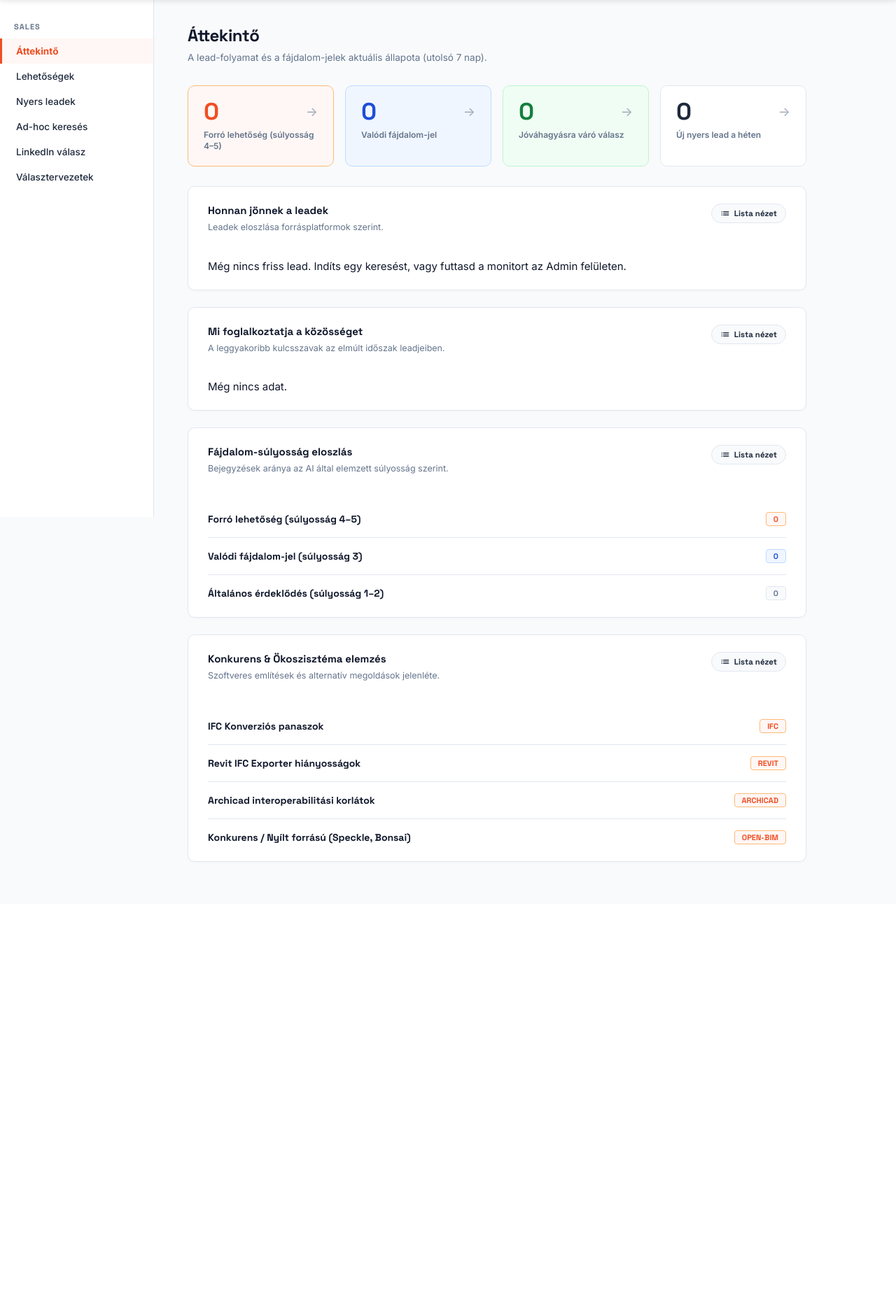
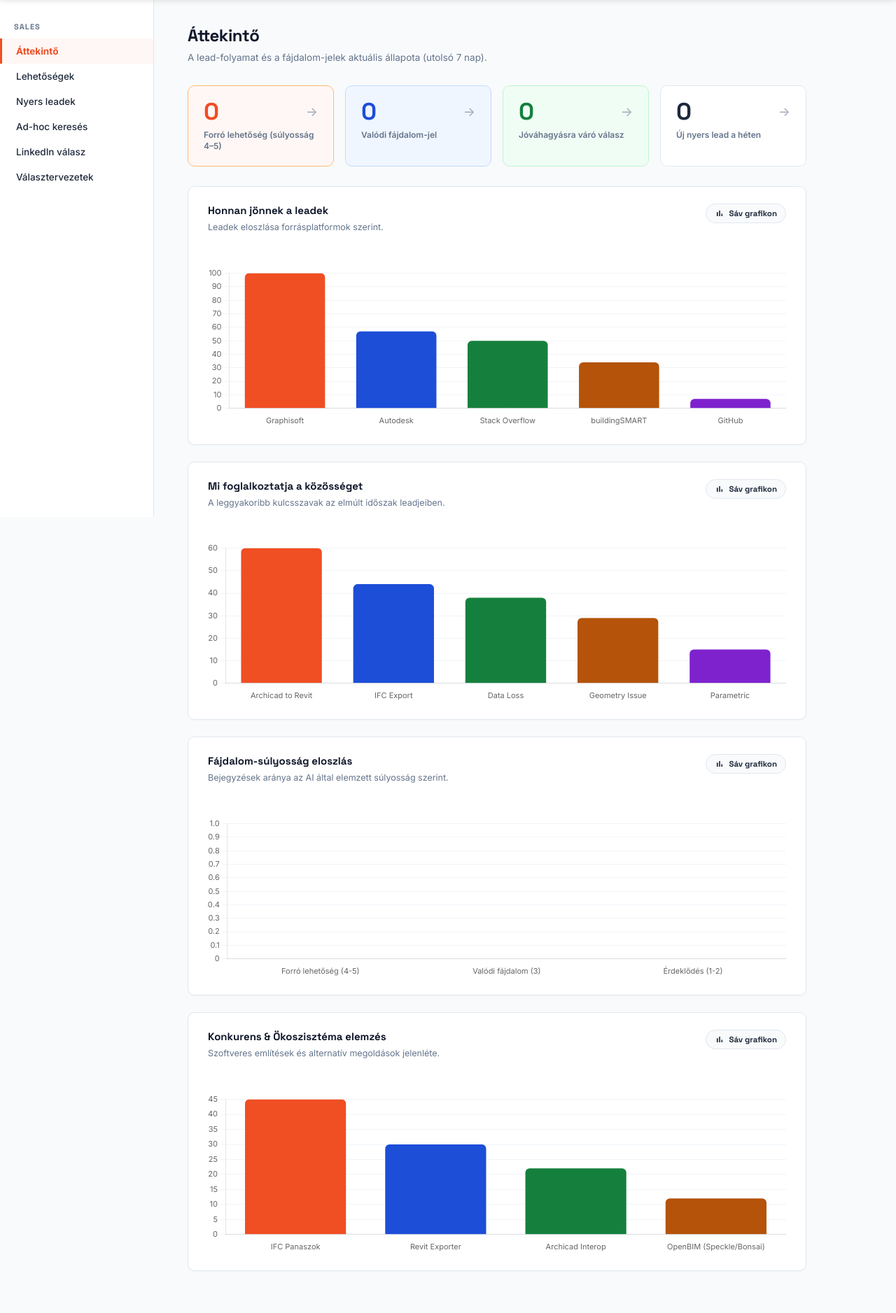
Before and after one commit to Zolkapoczai/nodumonitor, a Flask app: page / in a window 1280 px wide. Shown: the part 61-1938 px from the top of the page at 70% size. Before the commit the page ends 1293 px from the top, so only its background shows below. Run offline with Flask 3, Linux system fonts and the light colour scheme; data that the repository does not hold is empty.

Commit message:
feat: Set Bar Chart as default view for all 4 dashboard report cards

```diff
--- a/ui/templates/dashboard.html
+++ b/ui/templates/dashboard.html
@@ -69,13 +69,13 @@
             <div class="card-title">Honnan jönnek a leadek</div>
             <div class="card-desc">Leadek eloszlása forrásplatformok szerint.</div>
           </div>
-          <button class="view-toggle-btn" onclick="cycleReportView('platforms')" id="btn-view-platforms" title="Kattints a nézet váltásához (Lista ➔ Sáv ➔ Kör)">
-            <svg class="view-icon" viewBox="0 0 24 24"><path d="M3 13h2v-2H3v2zm0 4h2v-2H3v2zm0-8h2V7H3v2zm4 4h14v-2H7v2zm0 4h14v-2H7v2zM7 7v2h14V7H7z"/></svg>
-            <span id="lbl-view-platforms">Lista nézet</span>
+          <button class="view-toggle-btn" onclick="cycleReportView('platforms')" id="btn-view-platforms" title="Kattints a nézet váltásához (Sáv ➔ Kör ➔ Lista)">
+            <svg class="view-icon" viewBox="0 0 24 24"><path d="M5 9.2h3V19H5zM10.6 5h2.8v14h-2.8zm5.6 8H19v6h-2.8z"/></svg>
+            <span id="lbl-view-platforms">Sáv grafikon</span>
           </button>
         </div>
 
-        <div id="view-list-platforms" class="report-view-container active">
+        <div id="view-list-platforms" class="report-view-container">
           {% if stats.by_platform %}
             {% for p in stats.by_platform %}
             <div class="run-row">
@@ -88,7 +88,7 @@
           {% endif %}
         </div>
 
-        <div id="view-bar-platforms" class="report-view-container">
+        <div id="view-bar-platforms" class="report-view-container active">
           <div class="chart-wrapper"><canvas id="chart-bar-platforms"></canvas></div>
         </div>
 
@@ -104,13 +104,13 @@
             <div class="card-title">Mi foglalkoztatja a közösséget</div>
             <div class="card-desc">A leggyakoribb kulcsszavak az elmúlt időszak leadjeiben.</div>
           </div>
-          <button class="view-toggle-btn" onclick="cycleReportView('keywords')" id="btn-view-keywords" title="Kattints a nézet váltásához (Lista ➔ Sáv ➔ Kör)">
-            <svg class="view-icon" viewBox="0 0 24 24"><path d="M3 13h2v-2H3v2zm0 4h2v-2H3v2zm0-8h2V7H3v2zm4 4h14v-2H7v2zm0 4h14v-2H7v2zM7 7v2h14V7H7z"/></svg>
-            <span id="lbl-view-keywords">Lista nézet</span>
+          <button class="view-toggle-btn" onclick="cycleReportView('keywords')" id="btn-view-keywords" title="Kattints a nézet váltásához (Sáv ➔ Kör ➔ Lista)">
+            <svg class="view-icon" viewBox="0 0 24 24"><path d="M5 9.2h3V19H5zM10.6 5h2.8v14h-2.8zm5.6 8H19v6h-2.8z"/></svg>
+            <span id="lbl-view-keywords">Sáv grafikon</span>
           </button>
         </div>
 
-        <div id="view-list-keywords" class="report-view-container active">
+        <div id="view-list-keywords" class="report-view-container">
           {% if stats.top_pain_points %}
             {% for kw in stats.top_pain_points[:8] %}
             <div class="run-row">
@@ -123,7 +123,7 @@
           {% endif %}
         </div>
 
-        <div id="view-bar-keywords" class="report-view-container">
+        <div id="view-bar-keywords" class="report-view-container active">
           <div class="chart-wrapper"><canvas id="chart-bar-keywords"></canvas></div>
         </div>
 
@@ -139,13 +139,13 @@
             <div class="card-title">Fájdalom-súlyosság eloszlás</div>
             <div class="card-desc">Bejegyzések aránya az AI által elemzett súlyosság szerint.</div>
           </div>
-          <button class="view-toggle-btn" onclick="cycleReportView('severity')" id="btn-view-severity" title="Kattints a nézet váltásához (Lista ➔ Sáv ➔ Kör)">
-            <svg class="view-icon" viewBox="0 0 24 24"><path d="M3 13h2v-2H3v2zm0 4h2v-2H3v2zm0-8h2V7H3v2zm4 4h14v-2H7v2zm0 4h14v-2H7v2zM7 7v2h14V7H7z"/></svg>
-            <span id="lbl-view-severity">Lista nézet</span>
+          <button class="view-toggle-btn" onclick="cycleReportView('severity')" id="btn-view-severity" title="Kattints a nézet váltásához (Sáv ➔ Kör ➔ Lista)">
+            <svg class="view-icon" viewBox="0 0 24 24"><path d="M5 9.2h3V19H5zM10.6 5h2.8v14h-2.8zm5.6 8H19v6h-2.8z"/></svg>
+            <span id="lbl-view-severity">Sáv grafikon</span>
           </button>
         </div>
 
-        <div id="view-list-severity" class="report-view-container active">
+        <div id="view-list-severity" class="report-view-container">
           <div class="run-row">
             <div class="run-info"><div class="r-title">Forró lehetőség (súlyosság 4–5)</div></div>
             <div class="run-right"><span class="score-pill" style="background:#FFF7F5; color:#F04E23; border-color:#FDBA74">{{ hot_count }}</span></div>
@@ -160,7 +160,7 @@
           </div>
         </div>
 
-        <div id="view-bar-severity" class="report-view-container">
+        <div id="view-bar-severity" class="report-view-container active">
           <div class="chart-wrapper"><canvas id="chart-bar-severity"></canvas></div>
         </div>
 
@@ -176,13 +176,13 @@
             <div class="card-title">Konkurens & Ökoszisztéma elemzés</div>
             <div class="card-desc">Szoftveres említések és alternatív megoldások jelenléte.</div>
           </div>
-          <button class="view-toggle-btn" onclick="cycleReportView('ecosystem')" id="btn-view-ecosystem" title="Kattints a nézet váltásához (Lista ➔ Sáv ➔ Kör)">
-            <svg class="view-icon" viewBox="0 0 24 24"><path d="M3 13h2v-2H3v2zm0 4h2v-2H3v2zm0-8h2V7H3v2zm4 4h14v-2H7v2zm0 4h14v-2H7v2zM7 7v2h14V7H7z"/></svg>
-            <span id="lbl-view-ecosystem">Lista nézet</span>
+          <button class="view-toggle-btn" onclick="cycleReportView('ecosystem')" id="btn-view-ecosystem" title="Kattints a nézet váltásához (Sáv ➔ Kör ➔ Lista)">
+            <svg class="view-icon" viewBox="0 0 24 24"><path d="M5 9.2h3V19H5zM10.6 5h2.8v14h-2.8zm5.6 8H19v6h-2.8z"/></svg>
+            <span id="lbl-view-ecosystem">Sáv grafikon</span>
           </button>
         </div>
 
-        <div id="view-list-ecosystem" class="report-view-container active">
+        <div id="view-list-ecosystem" class="report-view-container">
           <div class="run-row">
             <div class="run-info"><div class="r-title">IFC Konverziós panaszok</div></div>
             <div class="run-right"><span class="score-pill">IFC</span></div>
@@ -201,7 +201,7 @@
           </div>
         </div>
 
-        <div id="view-bar-ecosystem" class="report-view-container">
+        <div id="view-bar-ecosystem" class="report-view-container active">
           <div class="chart-wrapper"><canvas id="chart-bar-ecosystem"></canvas></div>
         </div>
 
@@ -395,13 +395,17 @@
 
 {% block scripts %}
 <script>
-// --- Circular View Toggle (List -> Bar Chart -> Donut Chart -> List) ---
+// --- Circular View Toggle (Bar Chart -> Donut Chart -> List -> Bar Chart) ---
 const reportStates = {
-  platforms: 0,
-  keywords: 0,
-  severity: 0,
-  ecosystem: 0
+  platforms: 1,
+  keywords: 1,
+  severity: 1,
+  ecosystem: 1
 };
+
+window.addEventListener('DOMContentLoaded', () => {
+  ['platforms', 'keywords', 'severity', 'ecosystem'].forEach(id => renderBarChart(id));
+});
 
 const reportData = {
   platforms: {
```
